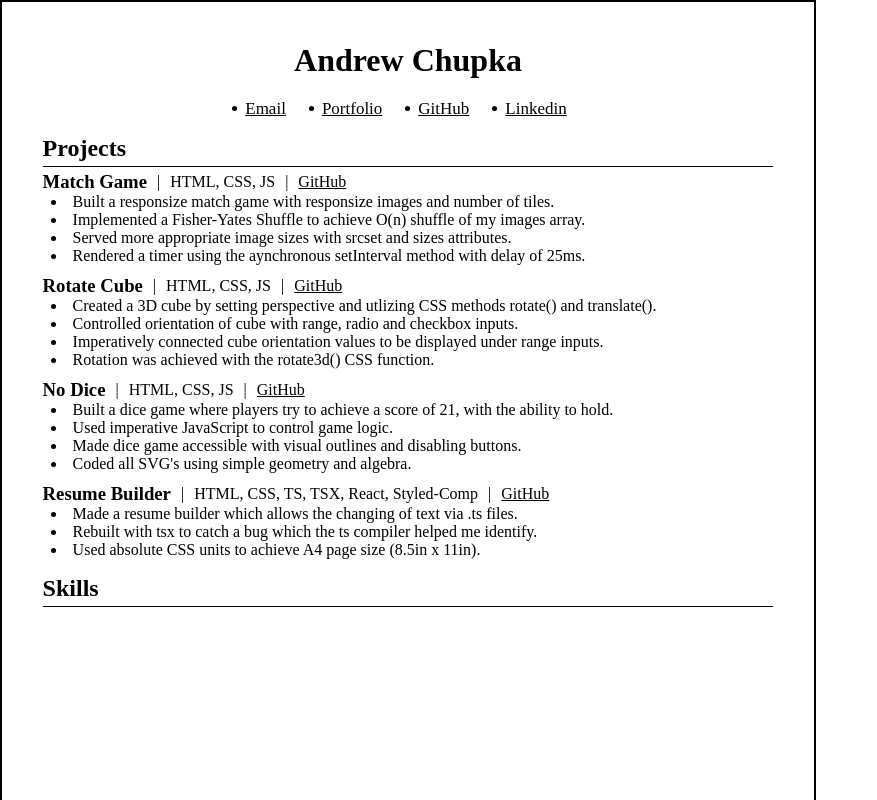
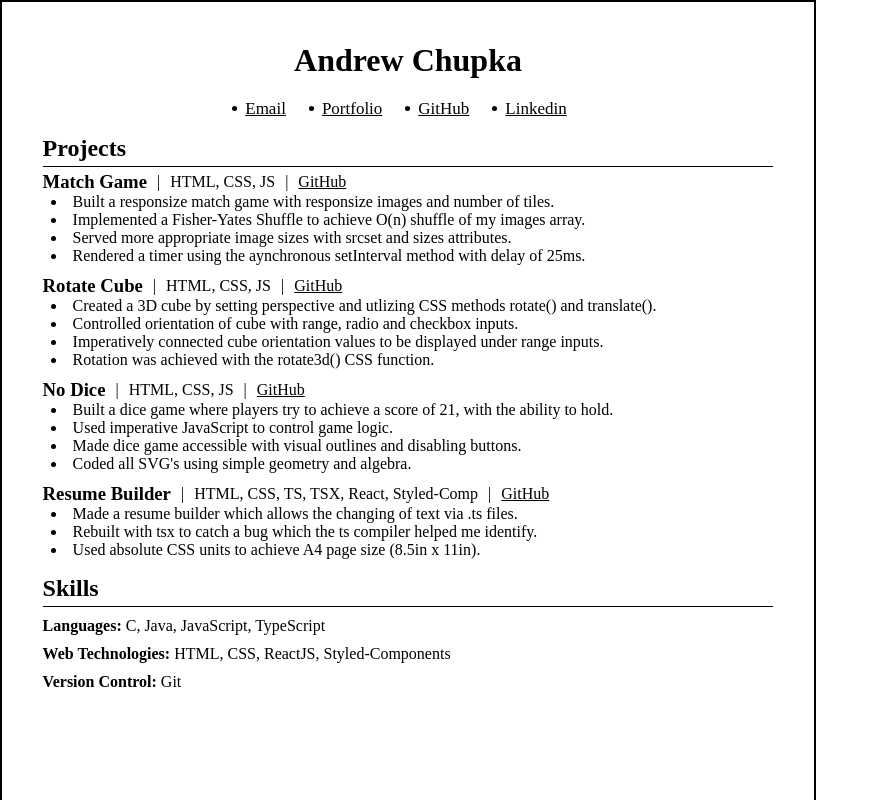
Before and after one commit to worldOfVerdure/resumeBuilder, a React (Vite) app: page / in a window 1280 px wide. Shown: the top 800 px of the page, without its empty margins (0-877 px from the left). Built offline with nearby package versions, Linux system fonts and the light colour scheme.

Commit message:
Add text for skills content

```diff
--- a/src/Components/Skills/Skills.tsx
+++ b/src/Components/Skills/Skills.tsx
@@ -1,9 +1,11 @@
 import SectionTitle from "../reuseable/SectionTitle.tsx";
+import SkillsContent from "./SkillsContent.tsx";
 
 export default function Skills() {
   return (
     <section>
       <SectionTitle sectionTitle="Skills" />
+      <SkillsContent />
     </section>
   );
 }
--- a/src/Components/Skills/SkillsContent.tsx
+++ b/src/Components/Skills/SkillsContent.tsx
@@ -3,11 +3,19 @@ import { styled } from "styled-components";
 export default function SkillsContent() {
   return (
     <SkillContentContainer>
-      <p><span>Languages:</span>C, Java, JavaScript, TypeScript</p>
-      <p><span>Web Technologies:</span>HTML, CSS, ReactJS, Styled-Components</p>
-      <p><span>Version Control:</span>Git</p>
+      <p><span>Languages: </span>C, Java, JavaScript, TypeScript</p>
+      <p><span>Web Technologies: </span>HTML, CSS, ReactJS, Styled-Components</p>
+      <p><span>Version Control: </span>Git</p>
     </SkillContentContainer>
   );
 }
 
-const SkillContentContainer = styled.div``;
+const SkillContentContainer = styled.div`
+  & p {
+    margin: 1rem 0;
+  }
+
+  & span {
+    font-weight: bold;
+  }
+`;
```
